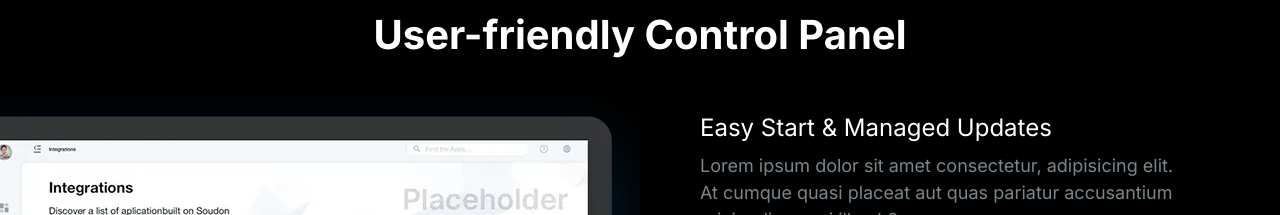
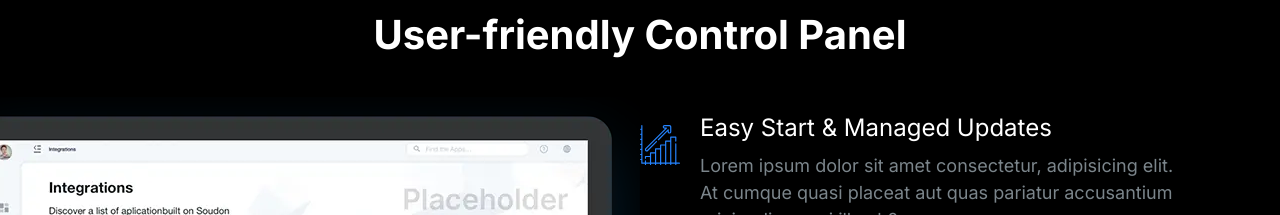
Before and after one commit to geoffcfchen/Vetfollowup, a website built with Parcel: page index.html in a window 1280 px wide. Shown: the part 3840-4055 px from the top of the page. Built offline with nearby package versions, Linux system fonts and the light colour scheme.

Commit message:
Change parcel version to 1.12.3

```diff
--- a/index.html
+++ b/index.html
@@ -254,7 +254,7 @@
             <div class="media">
               <div class="media__image">
                 <svg class="icon icon--primary">
-                  <use xlink:href="images/sprite.svg#snap"></use>
+                  <use xlink:href="images/sprite.svg#growth"></use>
                 </svg>
               </div>
               <div class="media__body">
--- a/package.json
+++ b/package.json
@@ -10,6 +10,6 @@
   "author": "",
   "license": "ISC",
   "devDependencies": {
-    "parcel-bundler": "^1.12.4"
+    "parcel-bundler": "^1.12.3"
   }
 }
```
Also changed, not shown: 1 other file.
